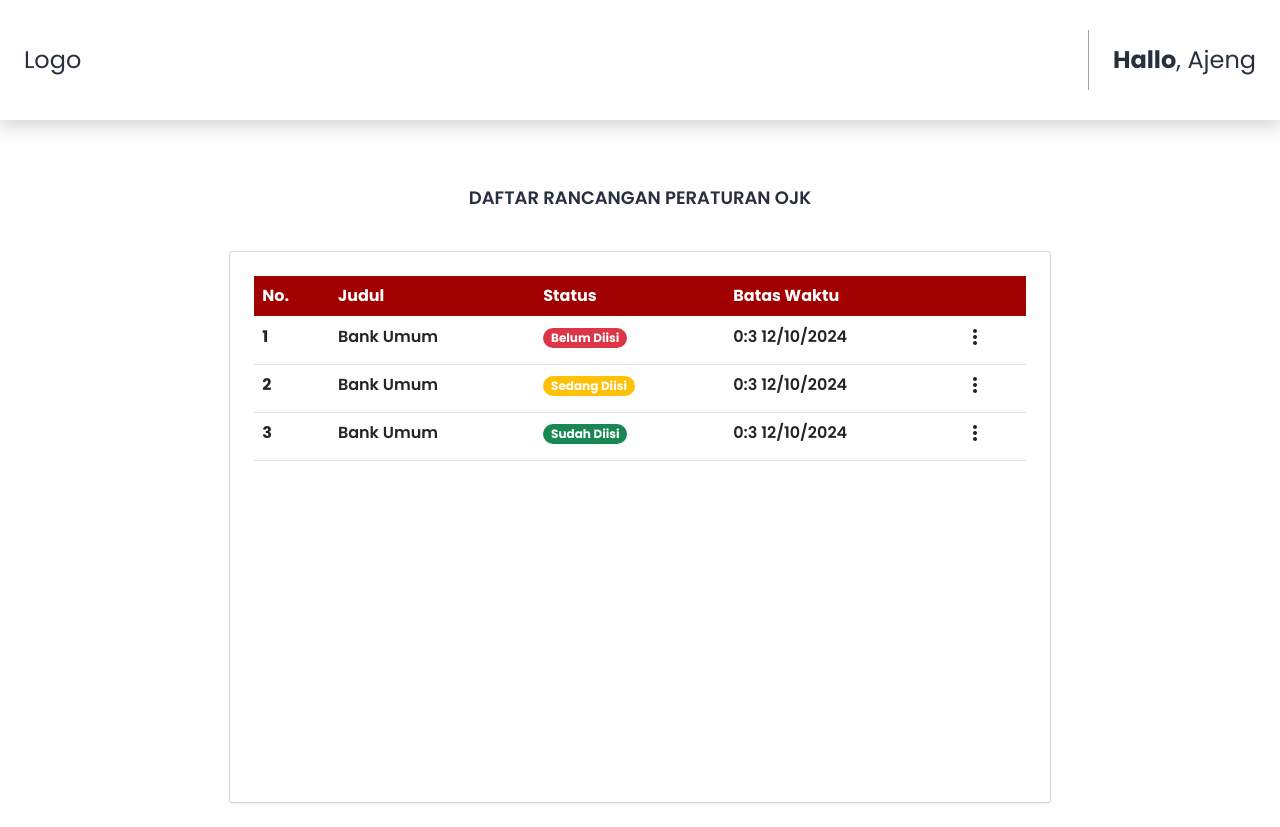
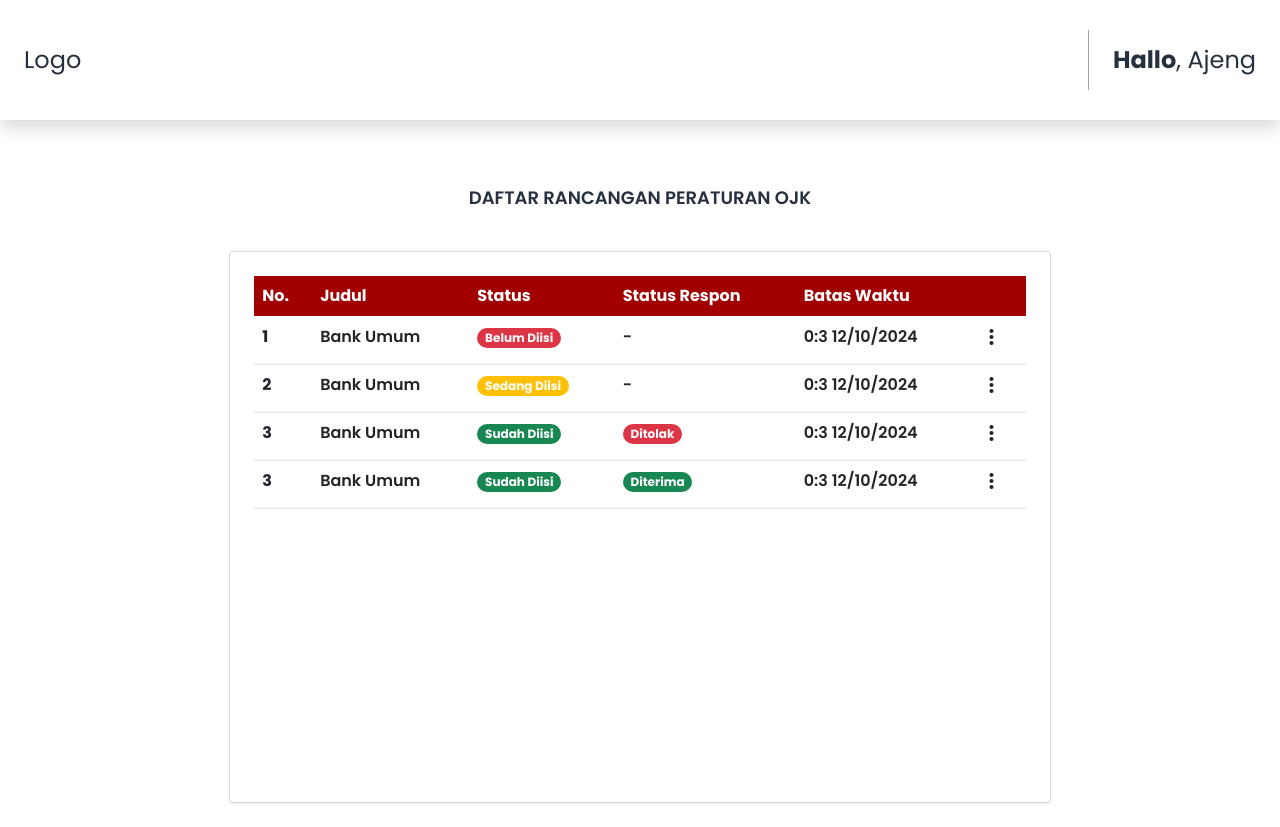
Before and after one commit to bagustri9/ajeng-test-, a React (Create React App) app: page / in a window 1280 px wide. Built offline with nearby package versions, Linux system fonts and the light colour scheme.

Commit message:
Add more data

```diff
--- a/src/pages/Dashboard.js
+++ b/src/pages/Dashboard.js
@@ -52,6 +52,7 @@ function Dashboard() {
                                     <th scope="col">No.</th>
                                     <th scope="col">Judul</th>
                                     <th scope="col">Status</th>
+                                    <th scope="col">Status Respon</th>
                                     <th scope="col">Batas Waktu</th>
                                     <th scope="col"></th>
                                 </tr>
@@ -61,6 +62,7 @@ function Dashboard() {
                                     <th scope="row">1</th>
                                     <td>Bank Umum</td>
                                     <td><span className="badge rounded-pill bg-danger">Belum Diisi</span></td>
+                                    <td>-</td>
                                     <td>{`${new Date().getHours()}:${new Date().getMinutes()} ${new Date().getDate()}/${new Date().getMonth()}/${new Date().getFullYear()}`}</td>
                                     <td>
                                         <span className="material-symbols-outlined">
@@ -72,6 +74,7 @@ function Dashboard() {
                                     <th scope="row">2</th>
                                     <td>Bank Umum</td>
                                     <td><span className="badge rounded-pill bg-warning">Sedang Diisi</span></td>
+                                    <td>-</td>
                                     <td>{`${new Date().getHours()}:${new Date().getMinutes()} ${new Date().getDate()}/${new Date().getMonth()}/${new Date().getFullYear()}`}</td>
                                     <td>
                                         <span className="material-symbols-outlined">
@@ -83,6 +86,19 @@ function Dashboard() {
                                     <th scope="row">3</th>
                                     <td>Bank Umum</td>
                                     <td><span className="badge rounded-pill bg-success">Sudah Diisi</span></td>
+                                    <td><span className="badge rounded-pill bg-danger">Ditolak</span></td>
+                                    <td>{`${new Date().getHours()}:${new Date().getMinutes()} ${new Date().getDate()}/${new Date().getMonth()}/${new Date().getFullYear()}`}</td>
+                                    <td>
+                                        <span className="material-symbols-outlined">
+                                            more_vert
+                                        </span>
+                                    </td>
+                                </tr>
+                                <tr>
+                                    <th scope="row">3</th>
+                                    <td>Bank Umum</td>
+                                    <td><span className="badge rounded-pill bg-success">Sudah Diisi</span></td>
+                                    <td><span className="badge rounded-pill bg-success">Diterima</span></td>
                                     <td>{`${new Date().getHours()}:${new Date().getMinutes()} ${new Date().getDate()}/${new Date().getMonth()}/${new Date().getFullYear()}`}</td>
                                     <td>
                                         <span className="material-symbols-outlined">
```
